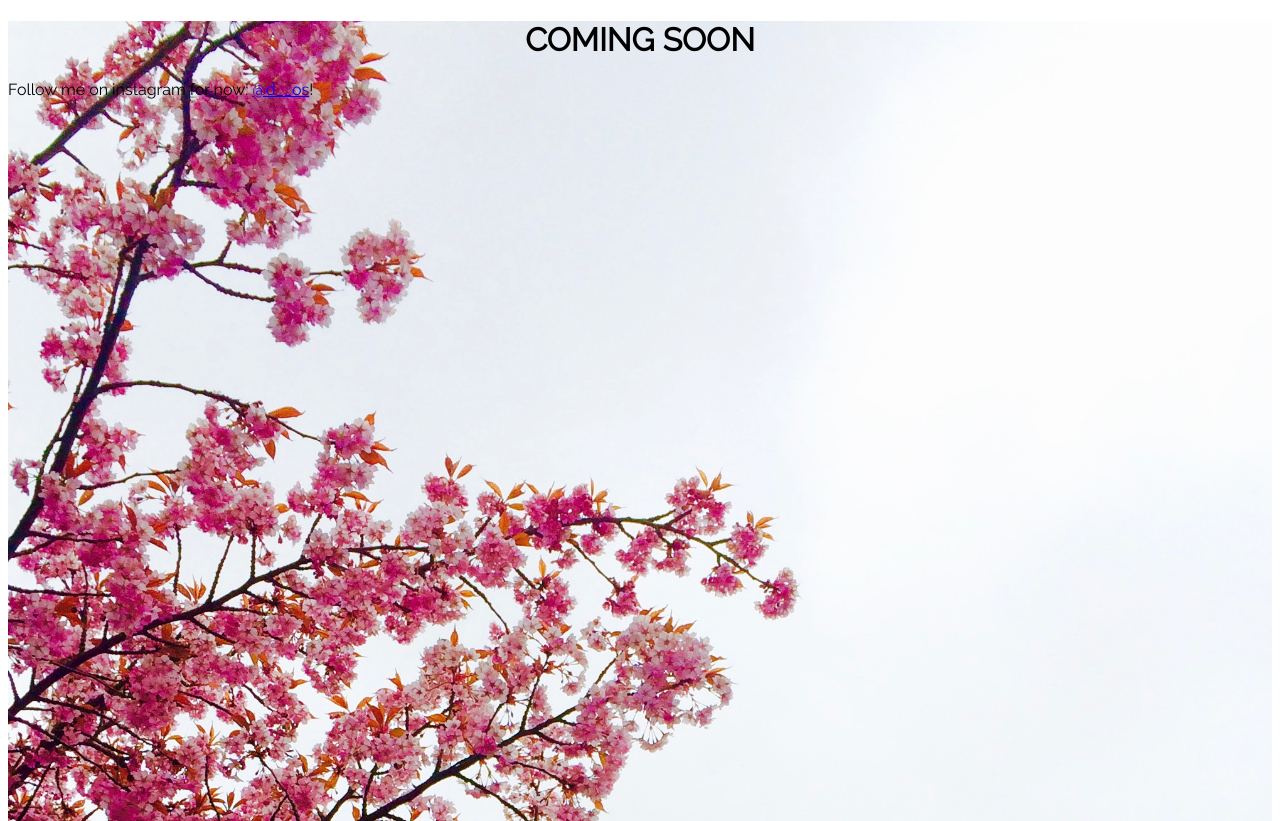
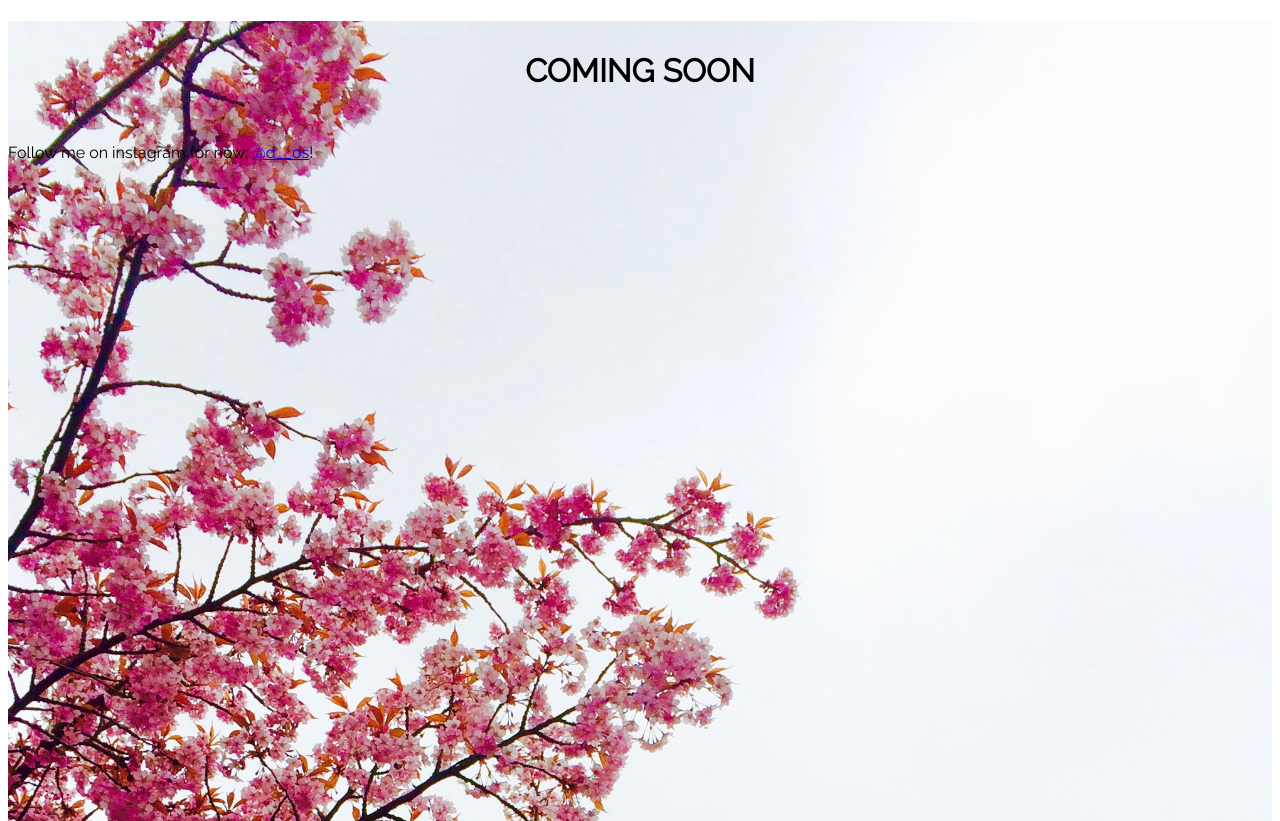
Before and after one commit to danielleos/website, a plain HTML site: page index.html in a window 1280 px wide. Drawn offline with Linux system fonts and the light colour scheme.

Commit message:
Update website-style.css

```diff
--- a/website-style.css
+++ b/website-style.css
@@ -10,11 +10,10 @@ body, html {
 
 .coming-soon h1 {
 	/*font-family: "Raleway", sans-serif*/
-	height: 100%;
-	width: 100%;
+	height: 100px;
 	text-align: center;
 	vertical-align: middle;
-	line-height: height
+	line-height: 100px;
 }
 
 .bgimg {
```
